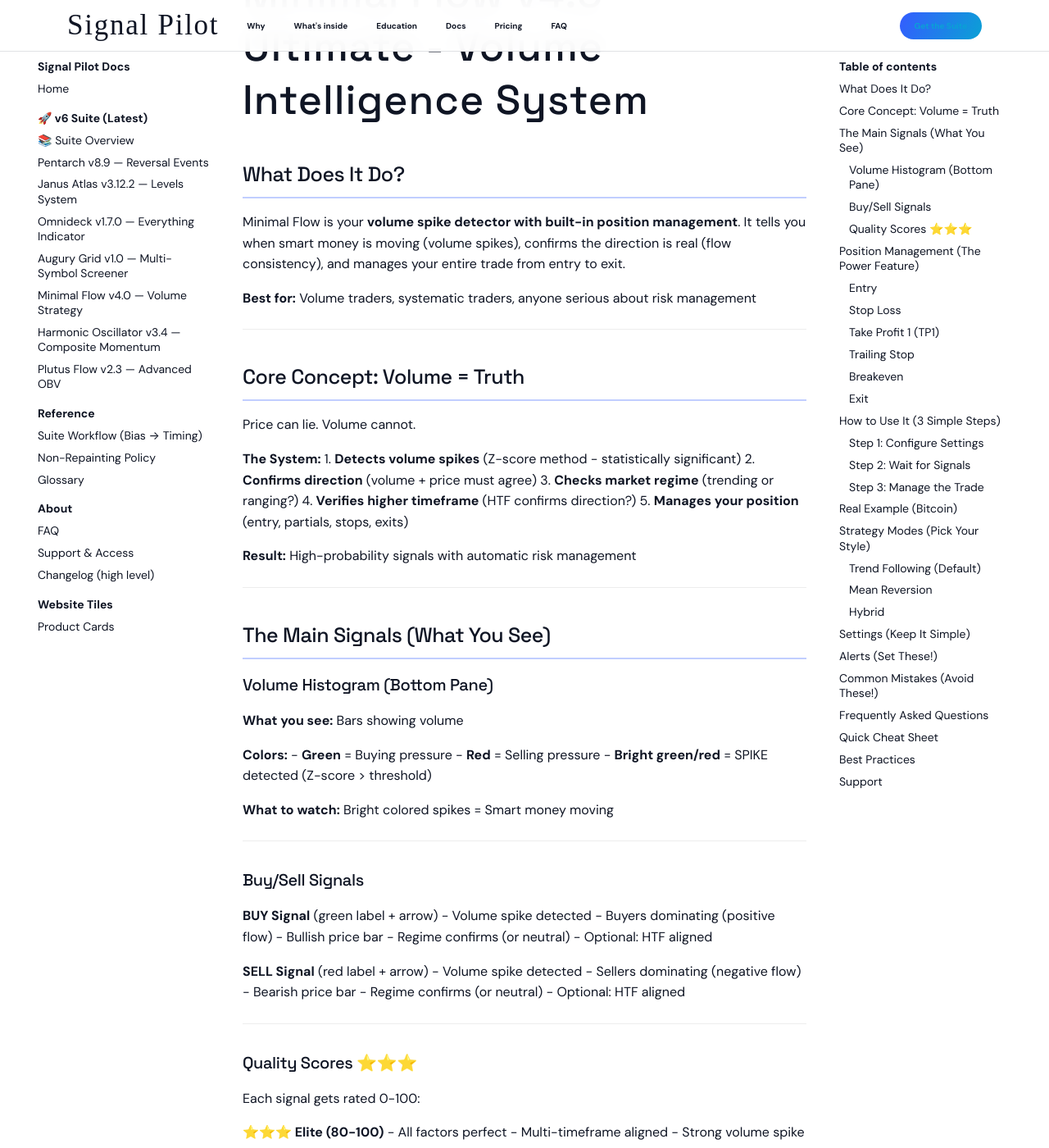
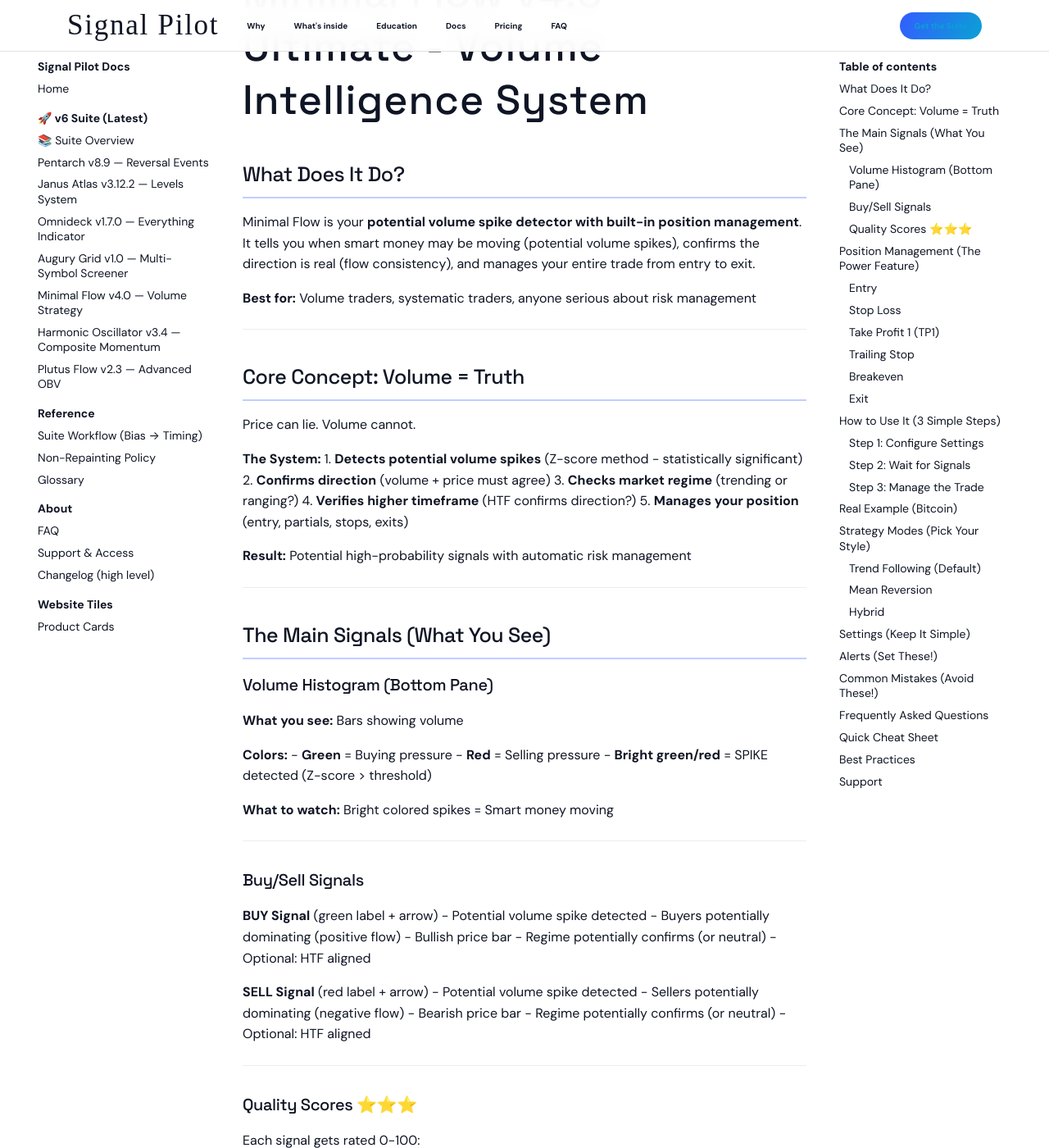
Before and after one commit to Signalpilot/signalpilot-docs, an MkDocs documentation site: the page built from docs/minimal-flow-v40-ultimate.md, in a window 1280 px wide and 1400 px high, scrolled down 201 px. Shown: the whole window at 82% size. Built offline with MkDocs 1.6.1 and Material for MkDocs 9.7.7, drawn with Linux system fonts in a browser that asks for light colours; some web fonts are replaced; comment, search, counter and statistics services are not loaded; some of the changed text lies outside the part shown.

Commit message:
Add "potential" to ALL indicator outputs and descriptions
User directive: "anything that comes from our signals/indicators should be labeled as potential"

Comprehensive updates to indicator descriptions:

minimal-flow-v40-ultimate.md (6 changes):
- "volume spike detector" → "potential volume spike detector"
- "Detects volume spikes" → "Detects potential volume spikes"
- "Volume spike detected" → "Potential volume spike detected"
- "smart money is moving" → "smart money may be moving"
- "Buyers/Sellers dominating" → "potentially dominating"
- "High-probability signals" → "Potential high-probability signals"

plutus-flow-v23.md (5 changes):
- "smart money is accumulating" → "smart money may be accumulating"
- "detects powerful divergences" → "detects potential powerful divergences"
- "Flow shifting" → "Potential flow shift"
- "Major move coming" → "Potential major move coming"

janus-atlas-v3122.md (1 change):
- "WHERE price will react" → "WHERE price may potentially react"
- "WHEN reversals happen" → "WHEN potential reversals may happen"

harmonic-oscillator-v34-adaptive.md (3 changes):
- "Bullish signal fires" → "Potential bullish signal fires"
- "High probability" → "Potential high probability signal"
- "Elite probability" → "Potential elite probability signal"

omnideck-v170.md (2 changes):
- "reversal patterns detected" → "potential reversal patterns detected"
- "High-probability trade" → "Potential high-probability trade"
- "Major top" → "Potential major top"

All indicator outputs now explicitly qualified as "potential" throughout docs.

🤖 Generated with [Claude Code](https://claude.com/claude-code)

Co-Authored-By: Claude <noreply@anthropic.com>

```diff
--- a/docs/minimal-flow-v40-ultimate.md
+++ b/docs/minimal-flow-v40-ultimate.md
@@ -2,7 +2,7 @@
 
 ## What Does It Do?
 
-Minimal Flow is your **volume spike detector with built-in position management**. It tells you when smart money is moving (volume spikes), confirms the direction is real (flow consistency), and manages your entire trade from entry to exit.
+Minimal Flow is your **potential volume spike detector with built-in position management**. It tells you when smart money may be moving (potential volume spikes), confirms the direction is real (flow consistency), and manages your entire trade from entry to exit.
 
 **Best for:** Volume traders, systematic traders, anyone serious about risk management
 
@@ -13,13 +13,13 @@ Minimal Flow is your **volume spike detector with built-in position management**
 Price can lie. Volume cannot.
 
 **The System:**
-1. **Detects volume spikes** (Z-score method - statistically significant)
+1. **Detects potential volume spikes** (Z-score method - statistically significant)
 2. **Confirms direction** (volume + price must agree)
 3. **Checks market regime** (trending or ranging?)
 4. **Verifies higher timeframe** (HTF confirms direction?)
 5. **Manages your position** (entry, partials, stops, exits)
 
-**Result:** High-probability signals with automatic risk management
+**Result:** Potential high-probability signals with automatic risk management
 
 ---
 
@@ -41,17 +41,17 @@ Price can lie. Volume cannot.
 ### Buy/Sell Signals
 
 **BUY Signal** (green label + arrow)
-- Volume spike detected
-- Buyers dominating (positive flow)
+- Potential volume spike detected
+- Buyers potentially dominating (positive flow)
 - Bullish price bar
-- Regime confirms (or neutral)
+- Regime potentially confirms (or neutral)
 - Optional: HTF aligned
 
 **SELL Signal** (red label + arrow)
-- Volume spike detected
-- Sellers dominating (negative flow)
+- Potential volume spike detected
+- Sellers potentially dominating (negative flow)
 - Bearish price bar
-- Regime confirms (or neutral)
+- Regime potentially confirms (or neutral)
 - Optional: HTF aligned
 
 ---
@@ -340,6 +340,6 @@ Need help? Check out:
 
 ---
 
-**Remember:** Minimal Flow detects when smart money moves, confirms direction is real, and manages your entire trade. You just need to execute what it tells you.
+**Remember:** Minimal Flow detects when smart money may be moving, confirms direction is real, and manages your entire trade. You just need to execute what it tells you.
 
 **Follow the volume, manage the risk!** 🎯
```
Also changed, not shown: docs/harmonic-oscillator-v34-adaptive.md (+3 -3 lines), docs/janus-atlas-v3122.md (+1 -1 lines), docs/omnideck-v170.md (+3 -3 lines), docs/plutus-flow-v23.md (+9 -9 lines).
